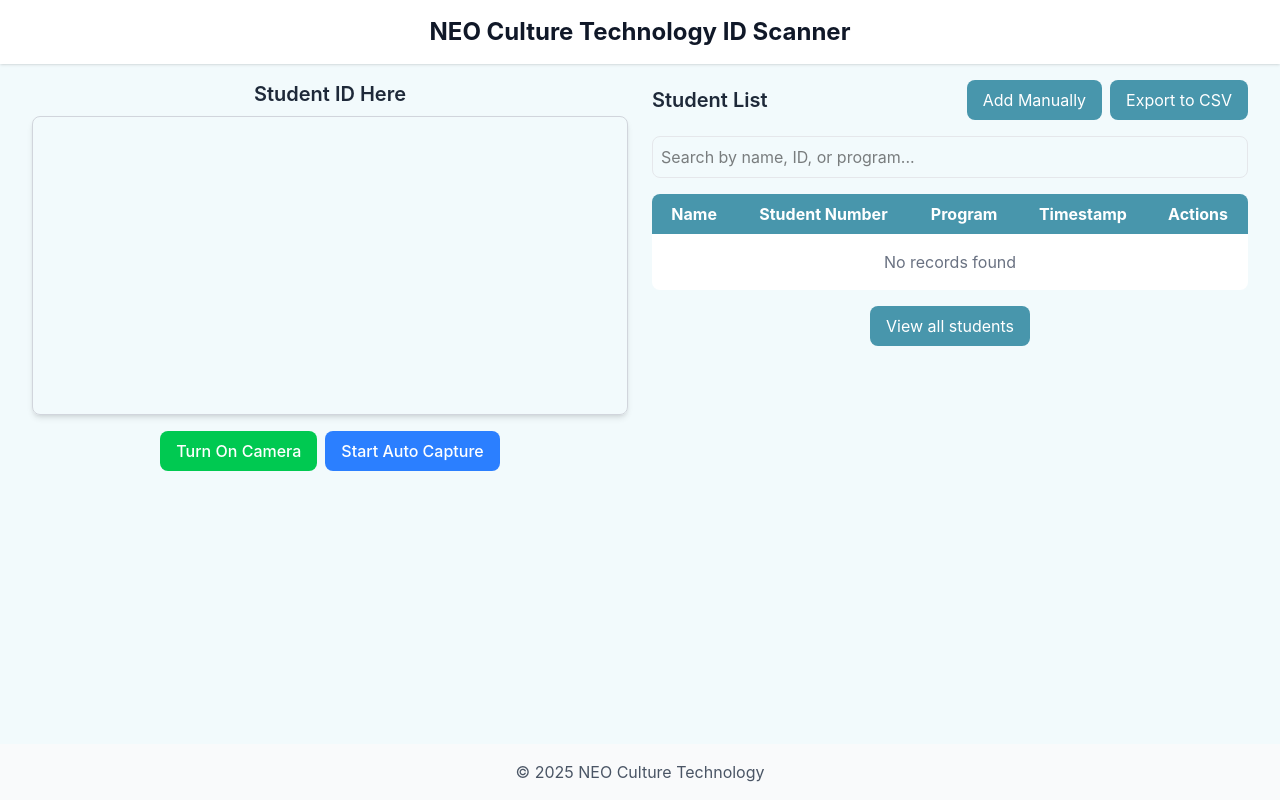
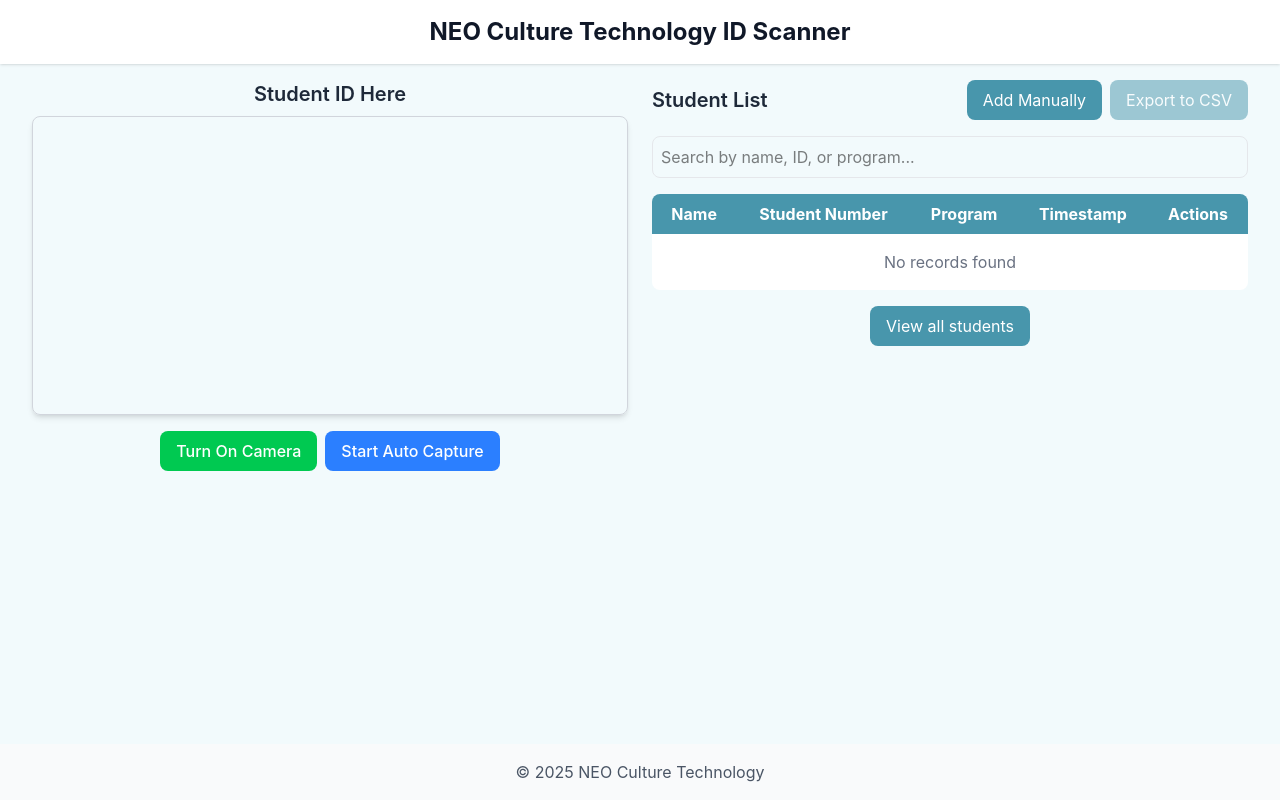
Before and after one commit to khangronky/scanner, a React (Vite) app in the folder client/: page / in a window 1280 px wide. Built offline with nearby package versions, Linux system fonts and the light colour scheme.

Commit message:
refactor: Seperate error states for video capture and student adding form

```diff
--- a/client/src/components/AddStudentModal.tsx
+++ b/client/src/components/AddStudentModal.tsx
@@ -12,6 +12,7 @@
   newProgram: string;
   setNewProgram: (program: string) => void;
   handleAdd: () => void;
+  error?: string | null;
 }
 
 const AddStudentModal: React.FC<AddStudentModalProps> = ({
@@ -24,6 +25,7 @@
   newProgram,
   setNewProgram,
   handleAdd,
+  error,
 }) => {
   if (!isOpen) return null;
 
@@ -66,6 +68,11 @@
           }
           className="w-full p-2 mb-4 border rounded-lg focus:outline-hidden focus:ring-2 focus:ring-[#4896ac]"
         />
+        {error && (
+          <div className="mb-4">
+            <p className="text-red-500 text-sm">{error}</p>
+          </div>
+        )}
         <button
           onClick={handleAdd}
           className="w-full py-2 bg-[#4896ac] hover:bg-[#326979] text-white rounded-lg transition"
--- a/client/src/components/StudentList.tsx
+++ b/client/src/components/StudentList.tsx
@@ -32,6 +32,7 @@
   setNewStudentNumber: (number: string) => void;
   newProgram: string;
   setNewProgram: (program: string) => void;
+  error?: string | null;
 }
 
 const StudentList: React.FC<StudentListProps> = ({
@@ -58,9 +59,10 @@
   setNewStudentNumber,
   newProgram,
   setNewProgram,
+  error,
 }) => {
   const [isModalOpen, setIsModalOpen] = useState(false);
-  const itemsPerPage = 13;
+  const itemsPerPage = 10;
 
   const filteredItems = idList.filter((item) => {
     const nameMatch = item.name
@@ -107,7 +109,12 @@
 
           <button
             onClick={exportToCSV}
-            className="px-4 py-2 bg-[#4896ac] hover:bg-[#326979] text-white rounded-lg transition"
+            className={`px-4 py-2 bg-[#4896ac] text-white rounded-lg ${
+              currentItems.length === 0
+                ? "opacity-50 cursor-not-allowed"
+                : "hover:bg-[#326979] transition"
+            }`}
+            disabled={currentItems.length === 0}
           >
             Export to CSV
           </button>
@@ -250,6 +257,7 @@
           </button>
         </div>
       )}
+
       <AddStudentModal
         isOpen={isModalOpen}
         onClose={() => setIsModalOpen(false)}
@@ -260,6 +268,7 @@
         newProgram={newProgram}
         setNewProgram={setNewProgram}
         handleAdd={handleAdd}
+        error={error}
       />
     </>
   );
--- a/client/src/pages/IDFetch.tsx
+++ b/client/src/pages/IDFetch.tsx
@@ -10,7 +10,8 @@
     return storedList;
   });
 
-  const [error, setError] = useState<string | null>(null);
+  const [captureError, setCaptureError] = useState<string | null>(null);
+  const [addError, setAddError] = useState<string | null>(null);
   const [editIndex, setEditIndex] = useState<number | null>(null);
   const [editName, setEditName] = useState<string>("");
   const [editStudentNumber, setEditStudentNumber] = useState<string>("");
@@ -55,19 +56,19 @@
           program: newIDInfo.program,
         });
         setIdList(updatedList);
-        setError(null);
+        setCaptureError(null);
       } else {
-        setError("This record already exists in the list.");
+        setCaptureError("This record already exists in the list.");
       }
     } else {
       setIdList([...idList, createStudentRecord(newIDInfo)]);
-      setError(null);
+      setCaptureError(null);
     }
   };
 
   const handleAdd = () => {
     if (!newName || !newStudentNumber) {
-      setError("Please enter name and student number");
+      setAddError("Please enter name and student number");
       return;
     }
 
@@ -76,7 +77,7 @@
     );
 
     if (existingEntry) {
-      setError("This record already exists in the list.");
+      setAddError("This record already exists in the list.");
       return;
     }
 
@@ -92,7 +93,7 @@
     setNewName("");
     setNewStudentNumber("");
     setNewProgram("");
-    setError(null);
+    setAddError(null);
   };
 
   const handleEdit = (index: number) => {
@@ -139,7 +140,7 @@
     const url = URL.createObjectURL(blob);
     const a = document.createElement("a");
     a.setAttribute("href", url);
-    a.setAttribute("download", "Student_Info_List.csv");
+    a.setAttribute("download", "CapturedStudents.csv");
     a.click();
     URL.revokeObjectURL(url);
   };
@@ -148,8 +149,8 @@
     <div className="flex flex-col md:flex-row gap-2">
       <div className="flex-1 md:w-1/2 p-2">
         <VideoCapture
-          error={error}
-          setError={setError}
+          error={captureError}
+          setError={setCaptureError}
           handleNewID={handleNewID}
         />
       </div>
@@ -179,6 +180,7 @@
           setNewStudentNumber={setNewStudentNumber}
           newProgram={newProgram}
           setNewProgram={setNewProgram}
+          error={addError}
         />
         <div className="flex justify-center mt-4">
           <NavLink to="/idlist">
```
